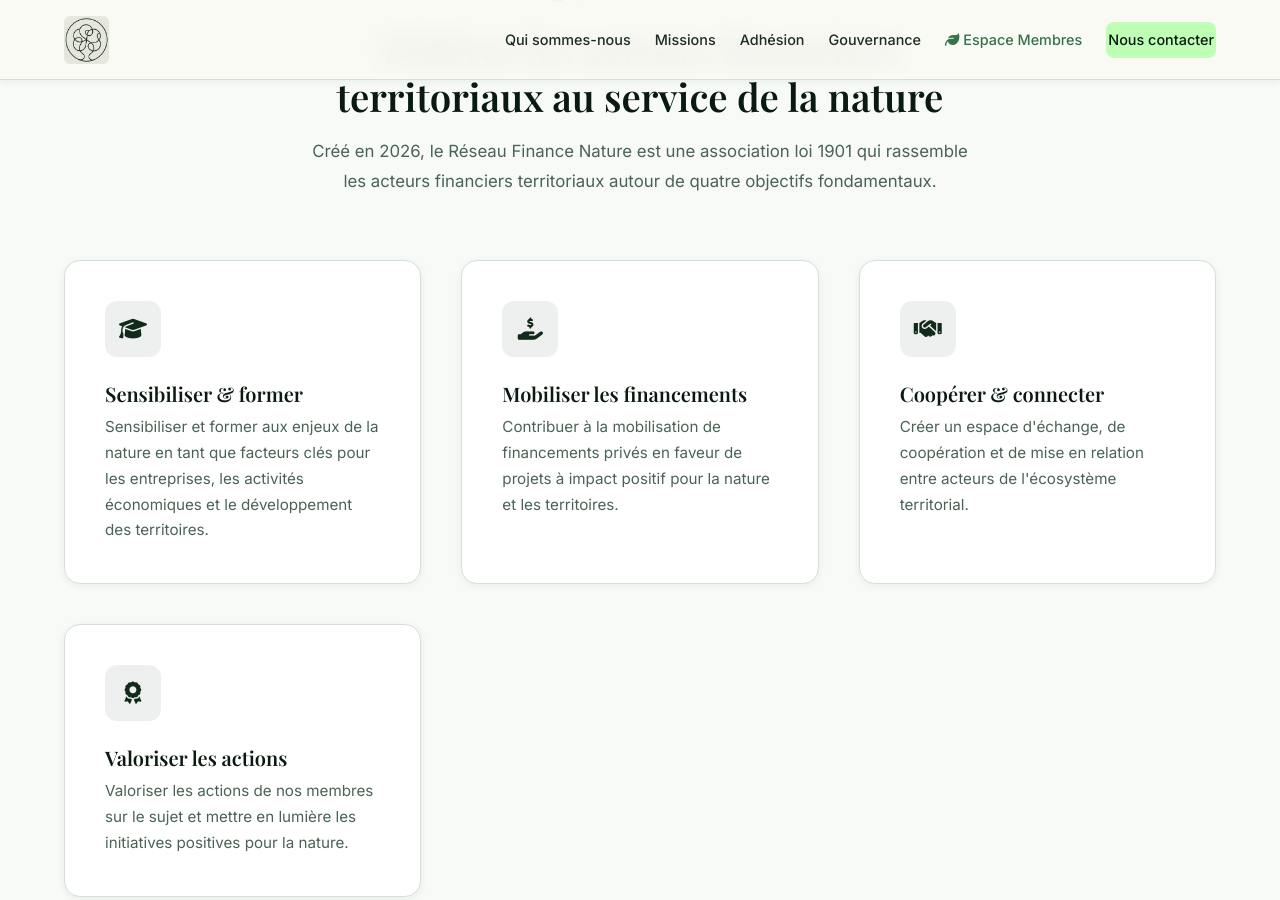
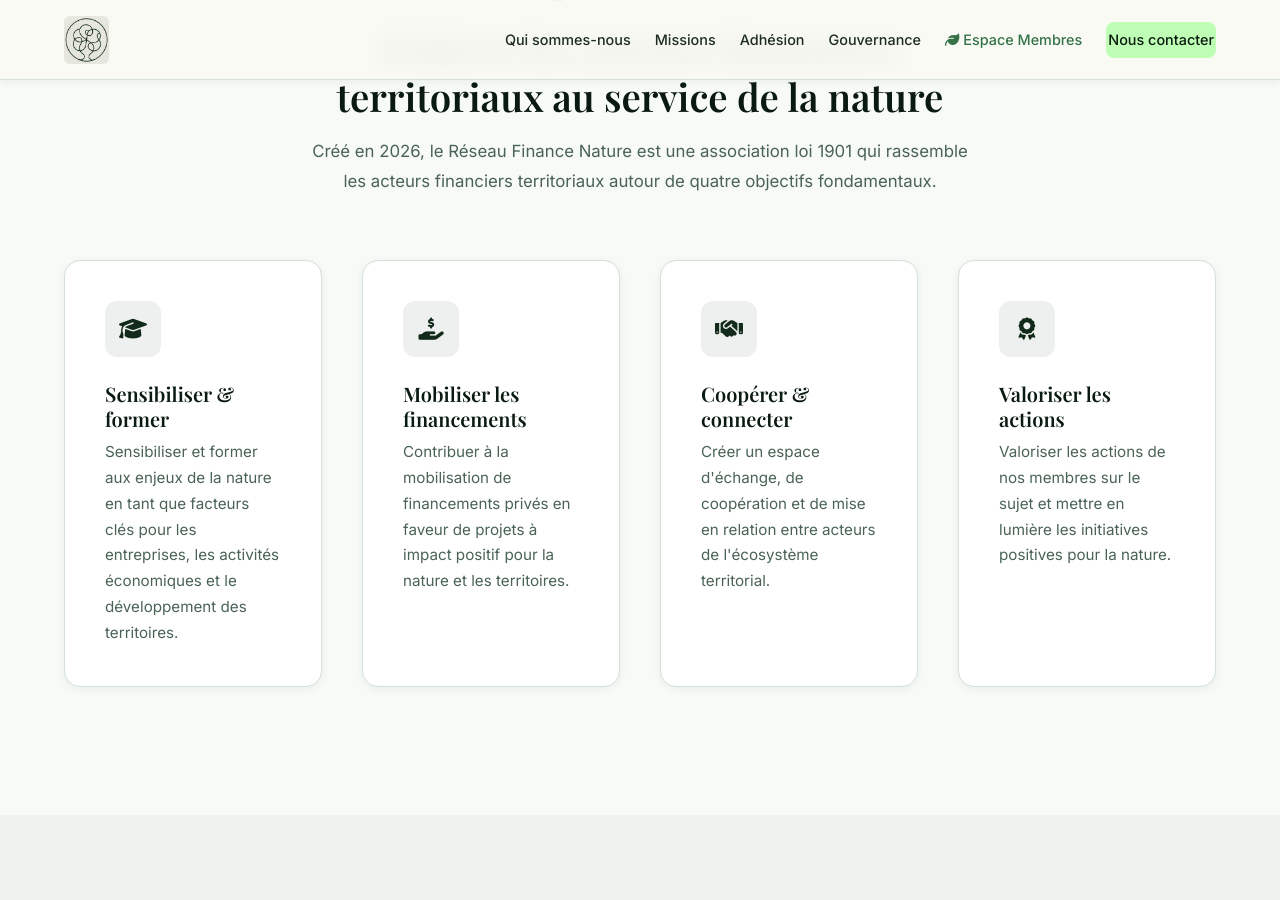
Before and after one commit to fabriceliut/reseau-finance-nature, a Jekyll site: the page built from index.html, in a window 1280 px wide and 900 px high, scrolled down 1166 px. Built offline with Jekyll 4.4.1, drawn with Linux system fonts in a browser that asks for light colours.

Commit message:
style: 4 cartes par ligne sur écran large pour la section objectifs

```diff
--- a/assets/css/style.css
+++ b/assets/css/style.css
@@ -537,8 +537,14 @@
 /* --- Cards --- */
 .card-grid {
   display: grid;
-  grid-template-columns: repeat(auto-fit, minmax(300px, 1fr));
+  grid-template-columns: repeat(auto-fit, minmax(250px, 1fr));
   gap: var(--space-lg);
+}
+
+@media (min-width: 1100px) {
+  .card-grid {
+    grid-template-columns: repeat(4, 1fr);
+  }
 }
 
 .card {
```
